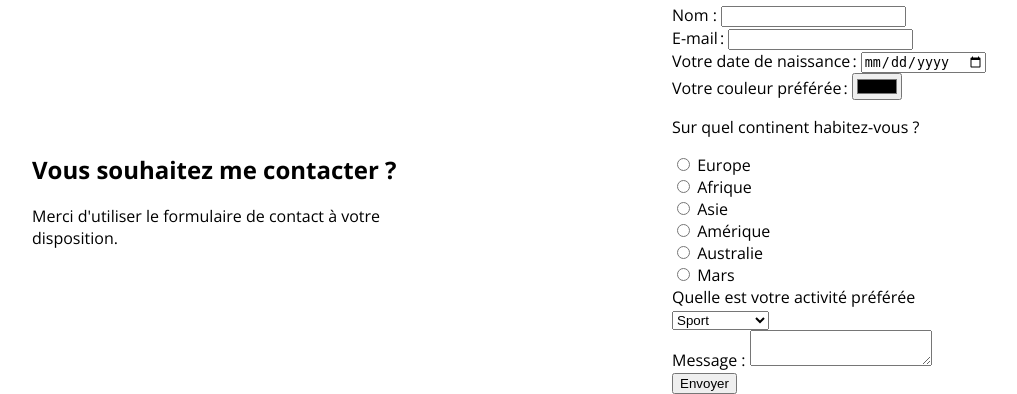
After one commit to ClementBallet/House-Of-Code, a PHP site: page /cv-form.html in a window 1280 px wide. The commit adds this page. Shown: the part 586-980 px from the top of the page, without its empty margins (96-1113 px from the left). Run offline with PHP 8.4, Linux system fonts and the light colour scheme; some libraries are stand-ins or nearby versions.

Commit message:
add form to cv

```diff
--- /dev/null
+++ b/module-html-css/cv/cv-form.css
@@ -0,0 +1,42 @@
+@import url(https://fonts.googleapis.com/css?family=Open+Sans:400,300,300italic,400italic,600,600italic,700,700italic,800,800italic);
+
+body {
+    margin: 0;
+    padding: 0;
+    font-family: 'Open Sans';
+}
+
+header {
+    overflow: hidden;
+    position: fixed;
+    top: 0;
+    text-align: center;
+    background-color: darkcyan;
+    color: white;
+    padding: 20px;
+    width: 100%;
+}
+
+header * {
+    margin: 0;
+}
+
+header::after {
+   content: "";
+   display: block;
+   clear: both;
+}
+
+iframe {
+    border: none !important;
+    margin-top: 85px;
+}
+
+.main {
+    display: flex;
+}
+
+.content-left, .content-right {
+    width: 30%;
+    margin: auto;
+}
--- /dev/null
+++ b/module-html-css/cv/cv-form.html
@@ -0,0 +1,72 @@
+<!DOCTYPE html>
+<html lang="fr" dir="ltr">
+    <head>
+        <meta charset="utf-8">
+        <title>Formulaire de contact | CV Clément Ballet</title>
+        <!-- Icône onglet navigateur -->
+        <link href="img.png" rel="shortcut icon" >
+
+        <!-- CSS -->
+        <link rel="stylesheet" href="https://use.fontawesome.com/releases/v5.0.10/css/all.css" integrity="sha384-+d0P83n9kaQMCwj8F4RJB66tzIwOKmrdb46+porD/OvrJ+37WqIM7UoBtwHO6Nlg" crossorigin="anonymous">
+        <link rel="stylesheet" type="text/css" href="cv-form.css">
+    </head>
+    <body>
+        <header>
+            <h1>Formulaire de contact | CV Clément Ballet</h1>
+        </header>
+
+        <iframe width="100%" height="500" frameborder="0" scrolling="no" marginheight="0" marginwidth="0" src="https://www.openstreetmap.org/export/embed.html?bbox=4.803340137004853%2C45.769631575566784%2C4.806880652904511%2C45.7713041900288&amp;layer=mapnik&amp;marker=45.77046788906772%2C4.805110394954681" style="border: 1px solid black"></iframe>
+
+        <div class="main">
+            <div class="content-left">
+                <h2>Vous souhaitez me contacter ?</h2>
+                <p>Merci d'utiliser le formulaire de contact à votre disposition.</p>
+            </div>
+            <div class="content-right">
+                <form class="" action="" method="post">
+                    <div>
+                        <label for="name">Nom :</label>
+                        <input type="text" id="name" name="user_name">
+                    </div>
+                    <div>
+                        <label for="mail">E-mail :</label>
+                        <input type="email" id="mail" name="user_mail">
+                    </div>
+                    <div>
+                        <label for="age">Votre date de naissance :</label>
+                        <input type="date"/>
+                    </div>
+                    <div>
+                        <label for="age">Votre couleur préférée :</label>
+                        <input type="color"/>
+                    </div>
+                    <div>
+                        <p>Sur quel continent habitez-vous ?</p>
+                        <input type="radio" name="continent" value="europe" id="europe" /> <label for="europe">Europe</label><br />
+                        <input type="radio" name="continent" value="afrique" id="afrique" /> <label for="afrique">Afrique</label><br />
+                        <input type="radio" name="continent" value="asie" id="asie" /> <label for="asie">Asie</label><br />
+                        <input type="radio" name="continent" value="amerique" id="amerique" /> <label for="amerique">Amérique</label><br />
+                        <input type="radio" name="continent" value="australie" id="australie" /> <label for="australie">Australie</label><br />
+                        <input type="radio" name="continent" value="mars" id="mars" /> <label for="mars">Mars</label>
+                    </div>
+                    <div>
+                        <label for="pays">Quelle est votre activité préférée</label><br />
+                        <select name="activite" id="activite">
+                            <option value="sport">Sport</option>
+                            <option value="informatique">Informatique</option>
+                            <option value="jeux">Jeux Vidéos</option>
+                            <option value="tricot">Tricot</option>
+                        </select>
+                    </div>
+                    <div>
+                        <label for="msg">Message :</label>
+                        <textarea id="msg" name="user_message"></textarea>
+                    </div>
+                    <div class="button">
+                        <button type="submit">Envoyer</button>
+                    </div>
+                </form>
+            </div>
+        </div>
+    </body>
+</html>
```
Also changed, not shown: module-html-css/cv/cv.html (+58 -15 lines), module-html-css/cv/style-responsive.css (added, +21 -0 lines), module-html-css/cv/style.css (+35 -23 lines).
